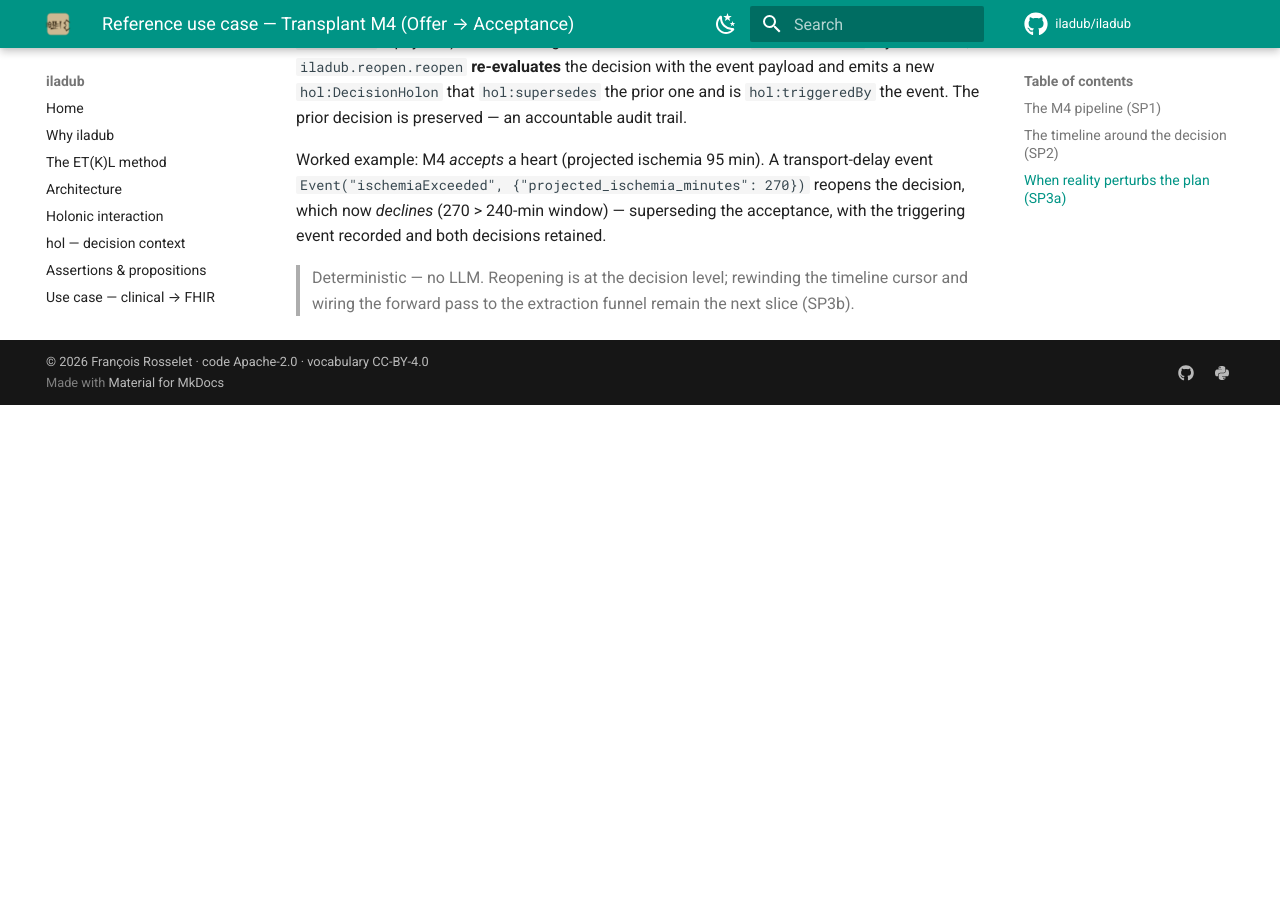
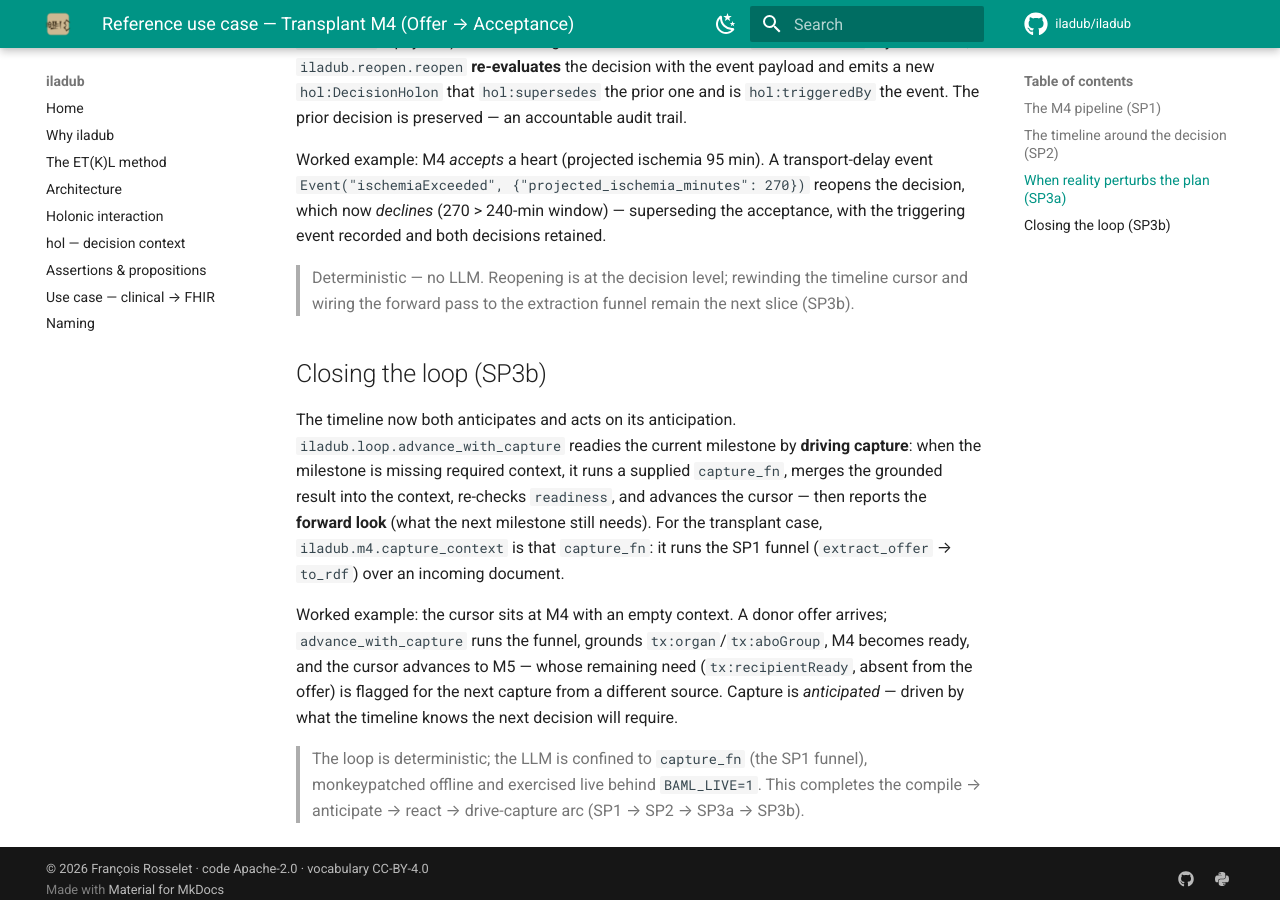
Before and after one commit to iladub/iladub, an MkDocs documentation site: the page built from docs/use-case-transplant-m4.md, in a window 1280 px wide and 900 px high, scrolled down 1069 px. Built offline with MkDocs 1.6.1 and Material for MkDocs 9.7.7, drawn with Linux system fonts in a browser that asks for light colours; comment, search, counter and statistics services are not loaded; before the commit the page ends 1474 px from its top, so only the background shows below that.

Commit message:
docs(sp3b): closed-loop section in the transplant use case
Co-Authored-By: Claude Sonnet 4.6 <noreply@anthropic.com>

```diff
--- a/docs/use-case-transplant-m4.md
+++ b/docs/use-case-transplant-m4.md
@@ -47,3 +47,22 @@ recorded and both decisions retained.
 
 > Deterministic — no LLM. Reopening is at the decision level; rewinding the timeline cursor and
 > wiring the forward pass to the extraction funnel remain the next slice (SP3b).
+
+## Closing the loop (SP3b)
+
+The timeline now both anticipates and acts on its anticipation. `iladub.loop.advance_with_capture`
+readies the current milestone by **driving capture**: when the milestone is missing required
+context, it runs a supplied `capture_fn`, merges the grounded result into the context, re-checks
+`readiness`, and advances the cursor — then reports the **forward look** (what the next milestone
+still needs). For the transplant case, `iladub.m4.capture_context` is that `capture_fn`: it runs
+the SP1 funnel (`extract_offer` → `to_rdf`) over an incoming document.
+
+Worked example: the cursor sits at M4 with an empty context. A donor offer arrives;
+`advance_with_capture` runs the funnel, grounds `tx:organ`/`tx:aboGroup`, M4 becomes ready, and
+the cursor advances to M5 — whose remaining need (`tx:recipientReady`, absent from the offer) is
+flagged for the next capture from a different source. Capture is *anticipated* — driven by what
+the timeline knows the next decision will require.
+
+> The loop is deterministic; the LLM is confined to `capture_fn` (the SP1 funnel), monkeypatched
+> offline and exercised live behind `BAML_LIVE=1`. This completes the compile → anticipate →
+> react → drive-capture arc (SP1 → SP2 → SP3a → SP3b).
```
